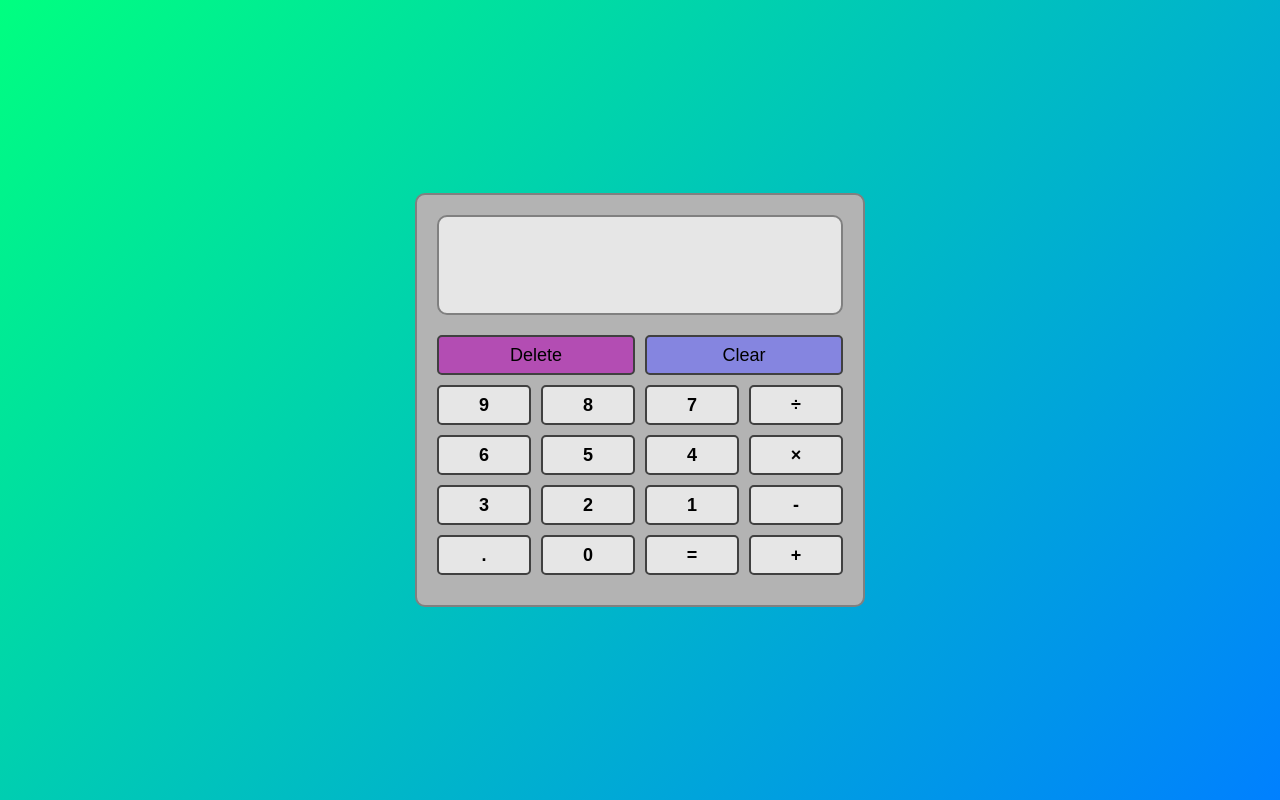
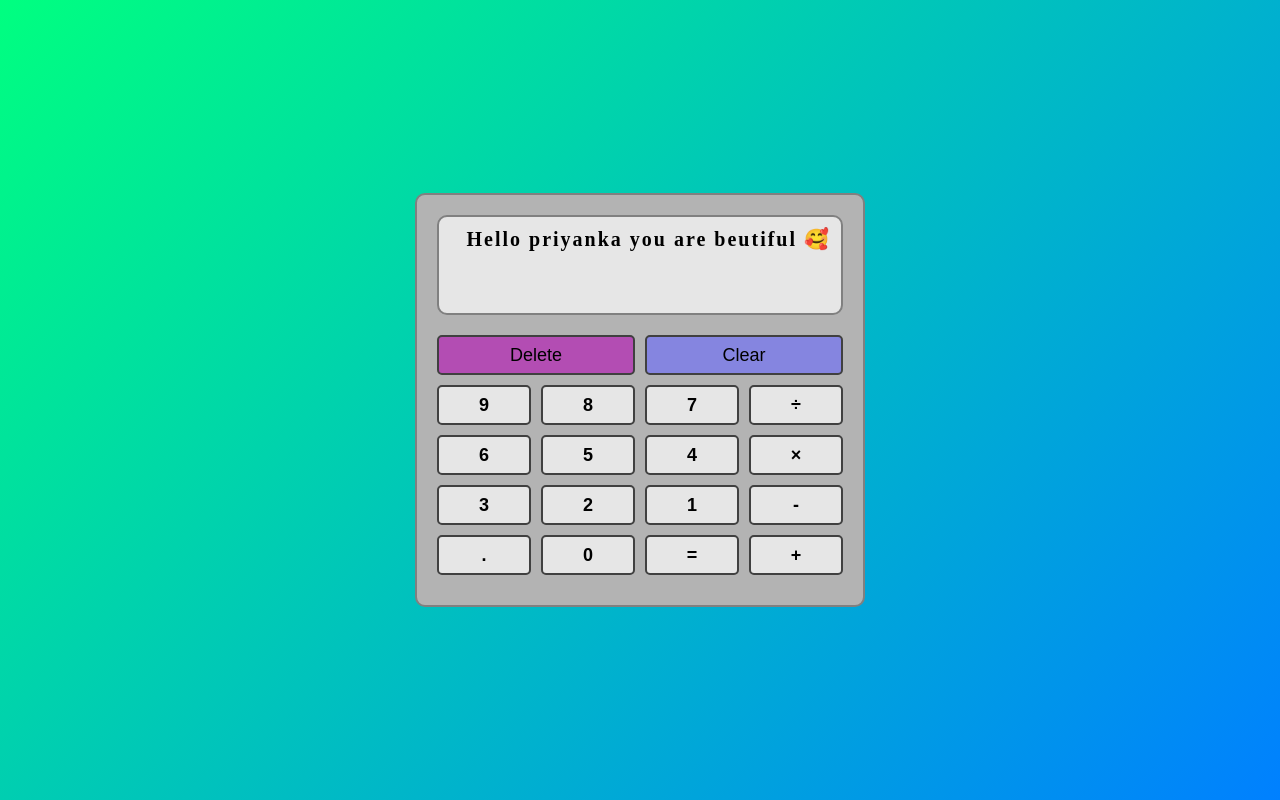
Before and after one commit to rsachin2000/Calculator, a plain HTML site: page index.html in a window 1280 px wide. Drawn offline with Linux system fonts and the light colour scheme.

Commit message:
Update index.html

```diff
--- a/index.html
+++ b/index.html
@@ -10,7 +10,7 @@
     <div class="container">
         <div class="cal_card">
             <div class="display">
-                <p id="input"></p>
+                <p id="input">Hello priyanka you are beutiful 🥰</p>
                 <p id="output"></p>
             </div>
             <div class="del_clear_section">
```
